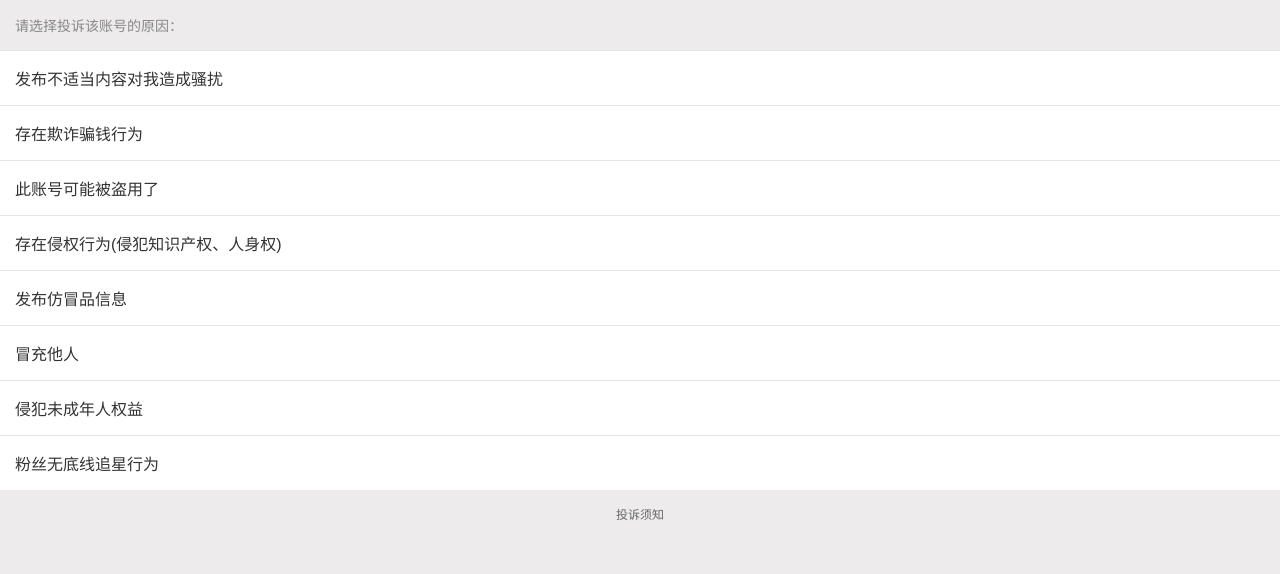
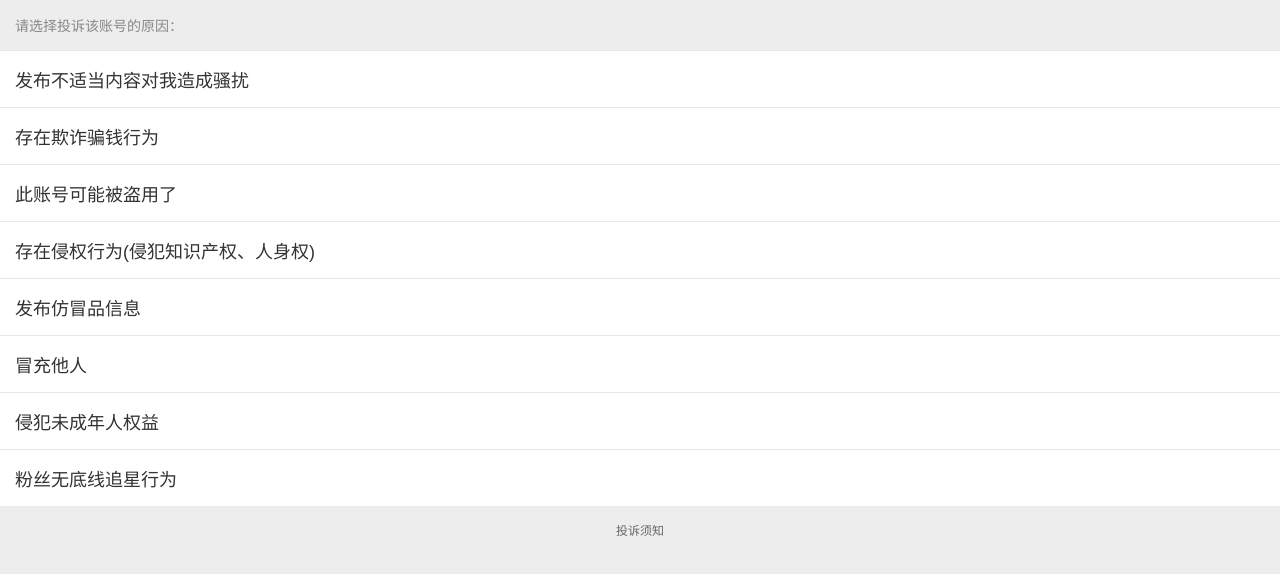
Before and after one commit to sdcarp/ttr1, a plain HTML site: page index.html in a window 1280 px wide. Drawn offline with Linux system fonts and the light colour scheme.

Commit message:
Add files via upload

```diff
--- a/index.html
+++ b/index.html
@@ -7,14 +7,14 @@
         body {
             margin: 0;
             font-family: Arial, sans-serif;
-            background-color: #edebeb;
+            background-color: #ededed;
         }
         .container {
             max-width: 100%;
             background-color: #FFFFFF;
         }
         .title-bar {
-            background-color: #edebeb;
+            background-color: #ededed;
             padding: 15px;
             font-size: 14px;
             color: #888888;
@@ -24,7 +24,7 @@
             background-color: #FFFFFF;
             padding: 15px;
             border-bottom: 1px solid #E6E6E6;
-            font-size: 16px;
+            font-size: 18px;
             color: #333333;
             text-decoration: none;
             display: block;
@@ -39,7 +39,7 @@
             color: #666666;
             font-size: 12px;
             padding: 15px;
-            background-color: #edebeb;
+            background-color: #ededed;
         }
     </style>
 </head>
```
